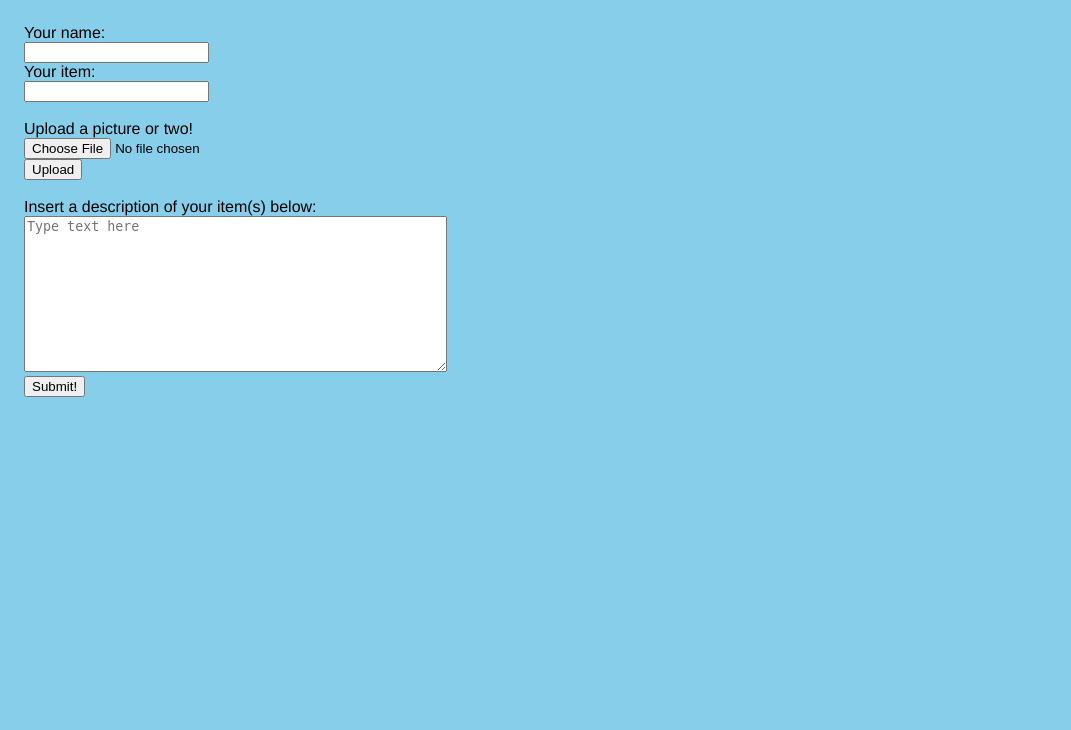
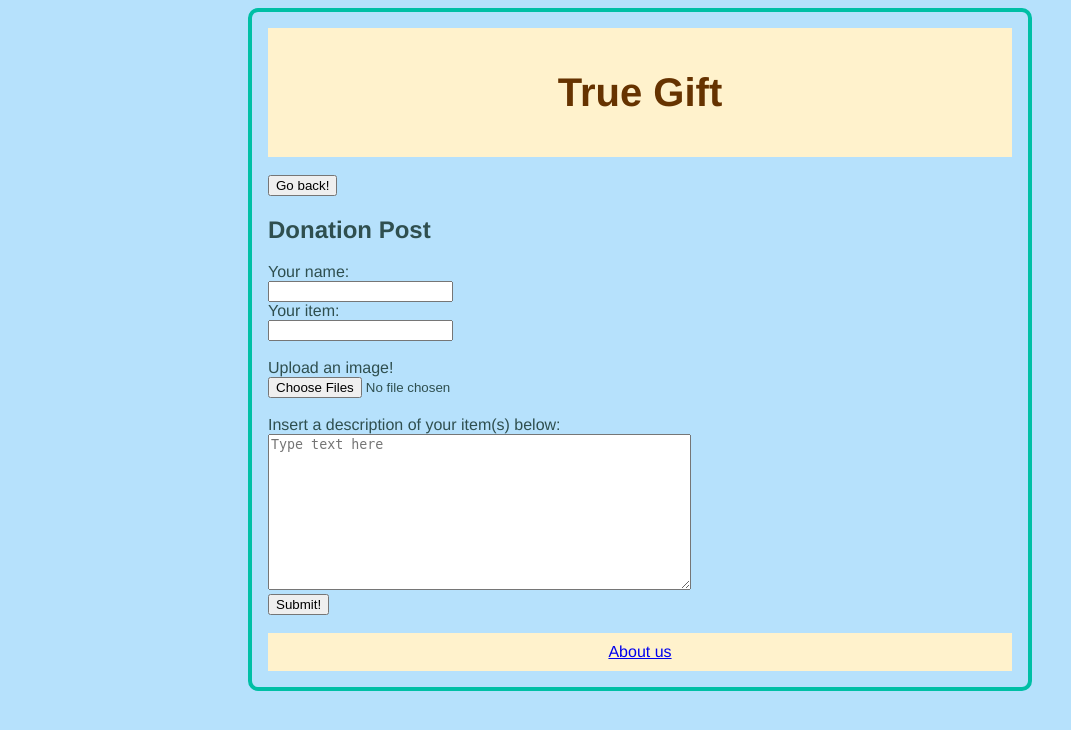
Before and after one commit to jennifury/donating-app, a Python web app: template templates/post_upload.html in a window 1280 px wide. Shown: the top 730 px of the page, without its empty margins (0-1071 px from the left). Run offline with Jinja, Linux system fonts and the light colour scheme; the template is opened without the code that fills it, so the values that code supplies are empty.

Commit message:
Add files via upload

```diff
--- a/static/css/index.css
+++ b/static/css/index.css
@@ -1,16 +1,22 @@
 html {
-  background-color: skyblue;
-  color: black;
+  background-color: #b6e1fc;
+  color: darkslategray;
   font-family: Helvetica;
   max-width: 800px;
+  margin: auto;
+}
 
+header {
+  background-color: #fff2cc;
+  padding: 15px;
+  text-align: center;
+  font-size: 20px;
+  color: #663300;
 }
+
 .homestead{
    margin:auto;
    text-align: center;
-}
-.about {
-   text-align: left;
 }
 
 .Truegift {
@@ -18,6 +24,11 @@ html {
   border-radius: 10px;
   color: white;
 }
+
+.about {
+   text-align: left;
+}
+
 #button1 {
   margin:auto;
   align-content: center;
@@ -26,20 +37,27 @@ html {
   width:200px;
   border-color: white;
   font-size: 24px;
+  padding: 10px;
 }
 
 img {
   border: 15px solid skyblue;
   border-radius: 300px;
+  height: 300px;
+  width: 300px;
+}
+
+footer {
+  background-color: #fff2cc;
+  padding: 10px;
+  text-align: center;
+  color: white;
 }
 
 body {
+  border: 4px solid #00bfa5;
+  border-radius: 10px;
   padding: 16px;
-}
-
-img {
-  height: 300px;
-  width: 300px;
 }
 
 #Mission{
--- a/templates/post_upload.html
+++ b/templates/post_upload.html
@@ -6,21 +6,32 @@
     <link rel="stylesheet" href="/static/css/index.css">
     <script src = "/static/js/index.js"></script>
   </head>
+<body>
+  <header>
+  <h1>True Gift</h1>
+  </header>
+  <br>
+  <button src = "https://www.pinclipart.com/picdir/middle/1-16646_picture-of-arrow-pointing-left-navy-blue-arrow.png" onclick="window.location.href = '/';" id = 'backbutton'> Go back! </button>
+  <h2>Donation Post</h2>
 
-<body>
-
-<form id = "post_data">
+<form id = "post_data" action = "/newdonation" method="post">
   Your name:<br>
-  <input type="text" name="name"><br>
+  <input type="text" name="name" required="required"><br>
   Your item: <br>
-  <input type="text" name="item" ><br><br>
-  Upload a picture or two!<br>
-  <input type="file" name="pic" accept="image/*"> <br>
-  <input type="submit" value="Upload"> <br> <br>
+  <input type="text" name="item" required="required"><br><br>
+  Upload an image!<br>
+  <input type="file" name="pics" accept="image/*" required="required" multiple> <br> <br>
   Insert a description of your item(s) below:<br>
-  <textarea rows="10" cols="50" placeholder="Type text here" name = "paragraph"></textarea> <br>
+  <textarea rows="10" cols="50" placeholder="Type text here" name = "paragraph" required="required"></textarea> <br>
   <input type="submit" value="Submit!">
 </form>
 
 </body>
+<br>
+<footer>
+  <div id = 'about'>
+    <a href="/about_us">About us </a>
+  </div>
+</footer>
+
 </html>
```
Also changed, not shown: main.py (+32 -5 lines), templates/about_us.html (+6 -1 lines), templates/donation_display.html (added, +16 -0 lines), templates/homepage.html (added, +24 -0 lines), templates/item_page.html (added, +26 -0 lines), templates/thank_you.html (added, +11 -0 lines), 1 other file.
